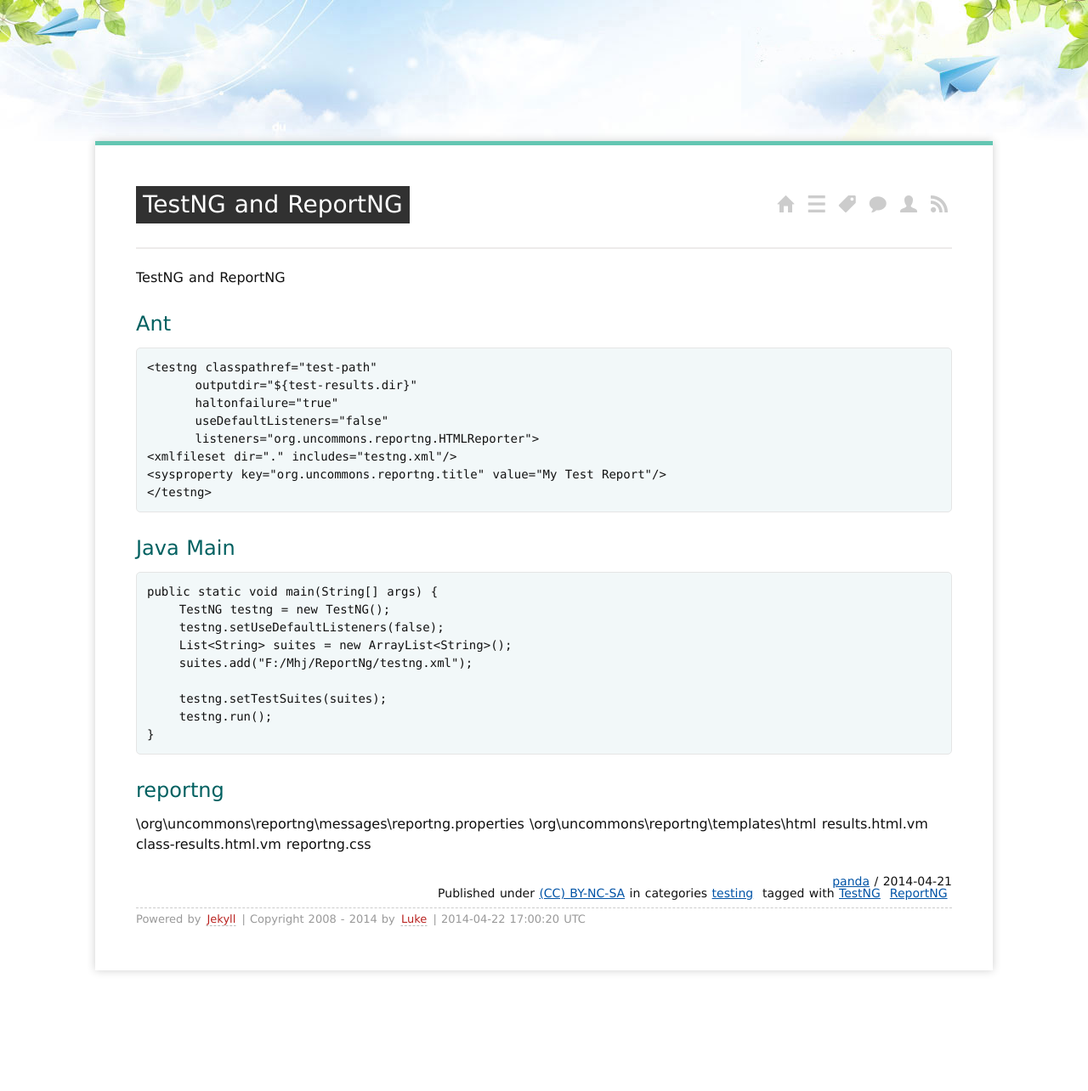
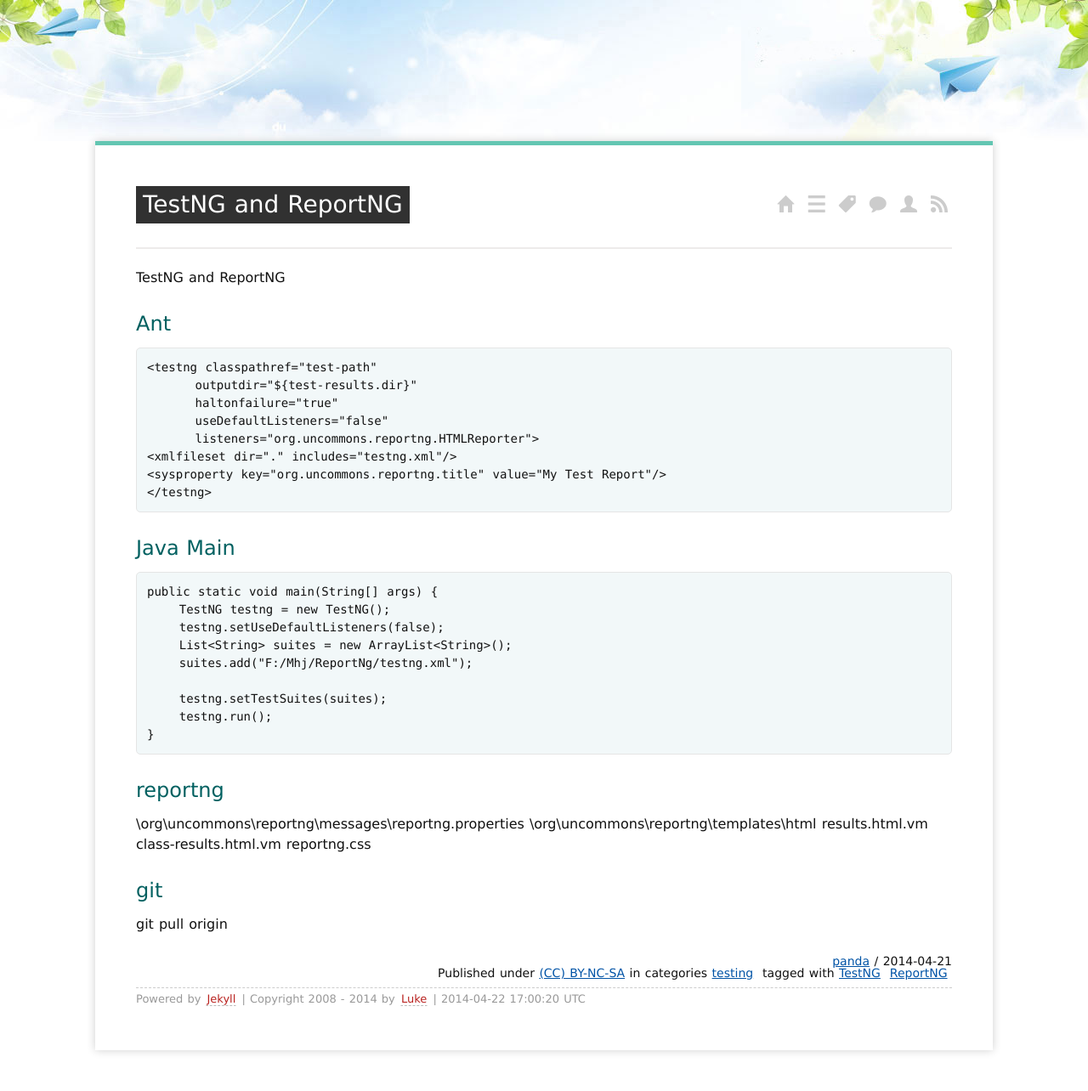
Before and after one commit to yujialive/yujialive.github.io, a Jekyll site: the page built from _posts/2014/2014-04-21-testng-and-reportng.md, in a window 1280 px wide. Shown: the whole page at 85% size. Built offline with Jekyll 4.4.1, drawn with Linux system fonts in a browser that asks for light colours; Markdown is read by kramdown in place of the engine named in the settings; comment, search, counter and statistics services are not loaded; before the commit the page ends 1190 px from its top, so only the background shows below that.

Commit message:
daily updates

```diff
--- a/_posts/2014/2014-04-21-testng-and-reportng.md
+++ b/_posts/2014/2014-04-21-testng-and-reportng.md
@@ -36,3 +36,6 @@
     results.html.vm
     class-results.html.vm
     reportng.css
+
+## git
+git pull origin
```
